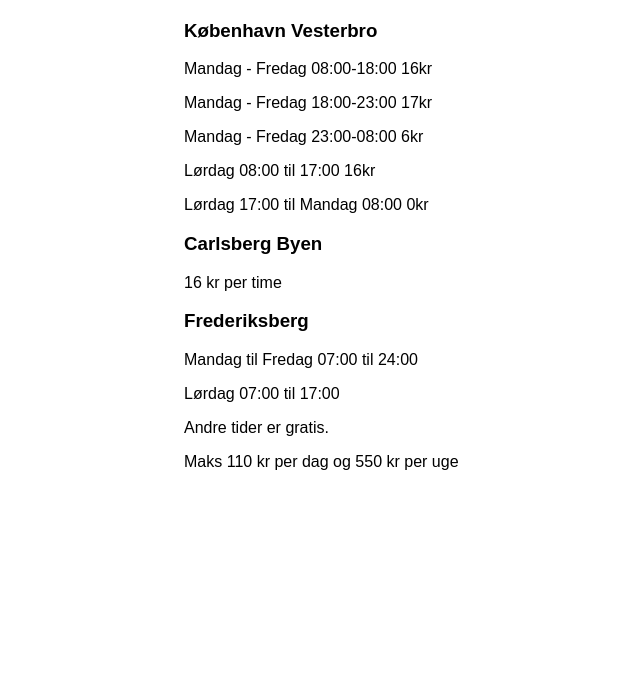
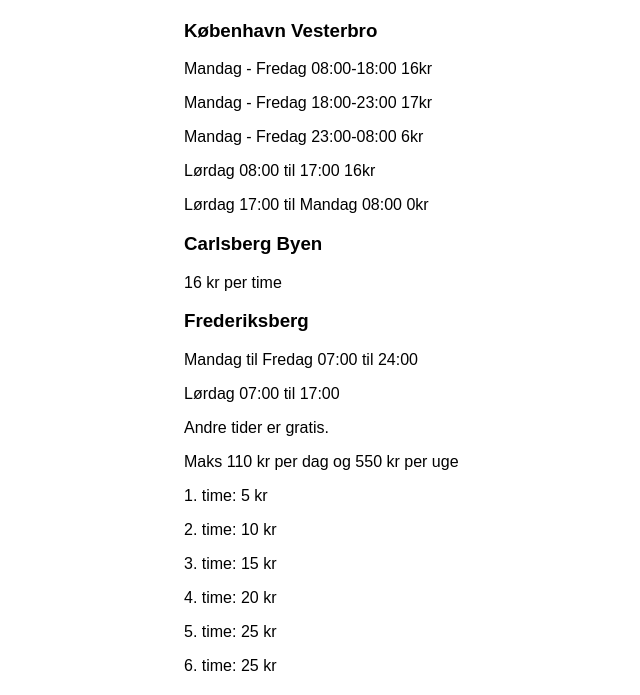
Before and after one commit to martinpries/martinpries.github.io, a Jekyll site: the page index2.html, which Jekyll copies as it is, in a window 1280 px wide. Shown: the part 557-1252 px from the top of the page, without its empty margins (156-796 px from the left). Built offline with Jekyll 4.4.1, drawn with Linux system fonts in a browser that asks for light colours; before the commit the page ends 1048 px from its top, so only the background shows below that; some of the changed lines change nothing that is shown.

Commit message:
Update index2.html

```diff
--- a/index2.html
+++ b/index2.html
@@ -82,6 +82,12 @@
             <p>Lørdag 07:00 til 17:00</p>
             <p>Andre tider er gratis.</p>
             <p>Maks 110 kr per dag og 550 kr per uge</p>
+            <p>1. time: 5 kr</p>
+            <p>2. time: 10 kr</p>
+            <p>3. time: 15 kr</p>
+            <p>4. time: 20 kr</p>
+            <p>5. time: 25 kr</p>
+            <p>6. time: 25 kr</p>
         </div>
     </div>
     <script>
@@ -146,16 +152,40 @@
                 const day = current.getDay();
                 const hour = current.getHours();
                 const minute = current.getMinutes();
+
                 const isChargeable = (day >= 1 && day <= 5 && hour >= 7 && hour < 24) || (day === 6 && hour >= 7 && hour < 17);
 
                 if (isChargeable) {
                     if (dailyTotal < 110) {
                         const remainingMinutesToday = (24 - hour) * 60 - minute;
                         const remainingMinutes = Math.min((end - current) / 1000 / 60, remainingMinutesToday);
-                        const dailyHours = Math.min(1, remainingMinutes / 60);
+                        const dailyMinutes = Math.min(remainingMinutes, 24 * 60 - (hour * 60 + minute));
 
-                        dailyTotal += Math.min(110 - dailyTotal, calculateHourlyPrice(dailyHours));
-                        total += dailyTotal;
+                        const hourIntervals = [
+                            { maxMinutes: 60, rate: 5 },
+                            { maxMinutes: 60, rate: 10 },
+                            { maxMinutes: 60, rate: 15 },
+                            { maxMinutes: 60, rate: 20 },
+                            { maxMinutes: 60, rate: 25 },
+                            { maxMinutes: 60, rate: 25 },
+                        ];
+
+                        let intervalIndex = 0;
+                        let intervalMinutes = 0;
+
+                        while (intervalMinutes < dailyMinutes && intervalIndex < hourIntervals.length) {
+                            const interval = hourIntervals[intervalIndex];
+                            const remainingIntervalMinutes = interval.maxMinutes - intervalMinutes;
+                            const chargeableMinutes = Math.min(dailyMinutes - intervalMinutes, remainingIntervalMinutes);
+
+                            dailyTotal += (chargeableMinutes / 60) * interval.rate;
+                            intervalMinutes += chargeableMinutes;
+
+                            if (intervalMinutes >= interval.maxMinutes) {
+                                intervalIndex++;
+                                intervalMinutes = 0;
+                            }
+                        }
                     }
                 }
 
@@ -171,21 +201,7 @@
                 }
             }
 
-            return total;
-        }
-
-        function calculateHourlyPrice(hours) {
-            if (hours <= 1) {
-                return hours * 5;
-            } else if (hours <= 2) {
-                return 5 + (hours - 1) * 10;
-            } else if (hours <= 3) {
-                return 5 + 10 + (hours - 2) * 15;
-            } else if (hours <= 4) {
-                return 5 + 10 + 15 + (hours - 3) * 20;
-            } else {
-                return 5 + 10 + 15 + 20 + (hours - 4) * 25;
-            }
+            return Math.min(total, 550);
         }
 
         function highlightCheapestOption(priceA, priceB, priceC) {
```
